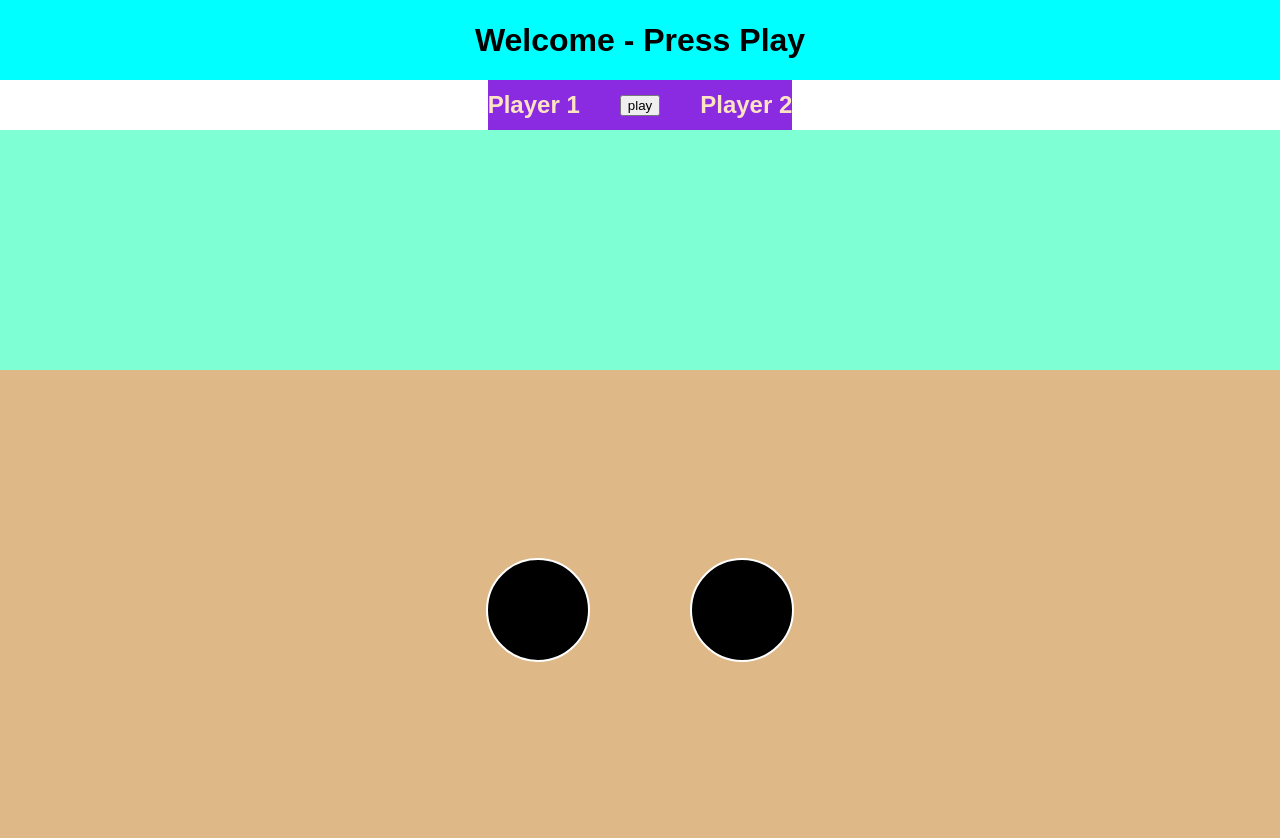
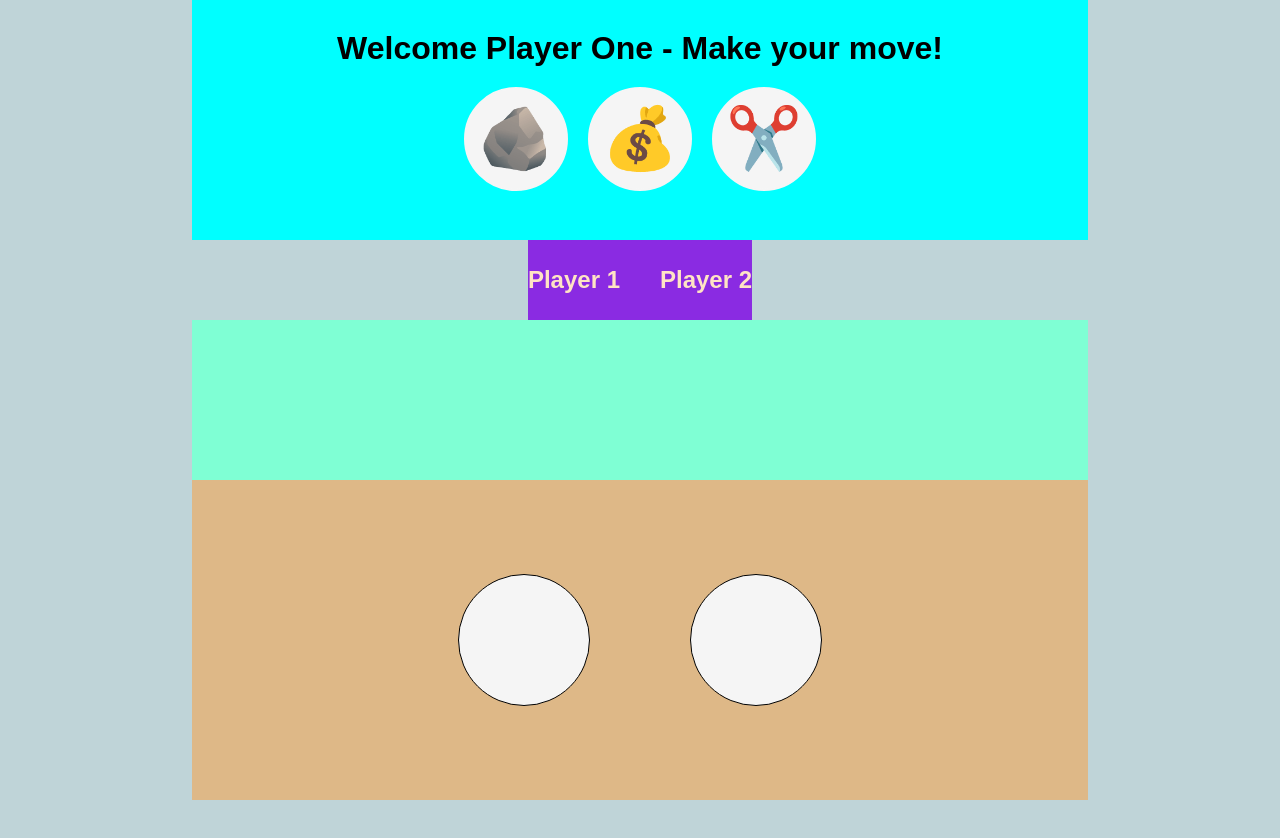
Before and after one commit to GamerShabandari/sten_sax_pase, a plain HTML site: page index.html in a window 1280 px wide. After the commit the page ends 800 px from the top, so only its background shows below. Drawn offline with nearby package versions, Linux system fonts and the light colour scheme.

Commit message:
massa animationer och design

```diff
--- a/index.html
+++ b/index.html
@@ -12,11 +12,18 @@
 </head>
 
 <body>
-    <header class="header"><h1>Welcome - Press Play</h1></header>
-    <div class="buttonContainer">
-        <h2>Player 1</h2>
-        <button id="playBtn">play</button>
-        <h2>Player 2</h2>
+    <div class="gameBorder">
+        <header class="header">
+            <h1>Welcome Player One - Make your move!</h1>
+            <div class="moveContainer">
+                <div id="rockBtn">🪨</div>
+                <div id="paperBtn">💰</div>
+                <div id="scissorBtn">✂️</div>
+            </div>
+        </header>
+        <div class="playersContainer">
+            <h2 class="playerOneH1">Player 1</h2>
+            <h2 class="playerTwoH1">Player 2</h2>
         </div>
         <div id="pointContainer">
             <div id="playerOnePoint"></div>
@@ -28,6 +35,8 @@
             <div id="playerTwo"></div>
         </div>
 
+    </div>
+
 
 </body>
 
--- a/script.js
+++ b/script.js
@@ -1,33 +1,68 @@
-const playBtn = document.getElementById("playBtn");
+//const playBtn = document.getElementById("playBtn");
+const rockBtn = document.getElementById("rockBtn");
+const paperBtn = document.getElementById("paperBtn");
+const scissorBtn = document.getElementById("scissorBtn");
 const gameContainer = document.getElementById("gameContainer");
 const playerOne = document.getElementById("playerOne");
 const playerTwo = document.getElementById("playerTwo");
 const playerOnePoint = document.getElementById("playerOnePoint");
 const playerTwoPoint = document.getElementById("playerTwoPoint");
 
-
 let player1points = 0;
 
 let player2points = 0;
 
-gsap.from(".header", {y: -100, duration: 2, ease: "elastic"});
-gsap.from(".buttonContainer", {x: -1000, duration: 2, ease: "elastic"});
+gsap.from(".header", { y: -100, duration: 2.5, ease: "elastic" });
+gsap.from(".playersContainer", { x: -1000, duration: 2.5, ease: "elastic" });
+gsap.from("#pointContainer", { y: -1000, duration: 2.5, ease: "elastic" });
+gsap.from("#gameContainer", { y: 1000, duration: 2.5, ease: "elastic" });
 
-// knapp för att köra random runda
+gsap.from("#rockBtn", { y: -1000, duration: 2.6, delay: 0.8, ease: "bounce" });
+gsap.from("#paperBtn", { y: -1000, duration: 2.6, delay: 0.9, ease: "bounce" });
+gsap.from("#scissorBtn", { y: -1000, duration: 2.6, delay: 1, ease: "bounce" });
 
-playBtn.addEventListener("click", () => {
-    playGame();
+
+gsap.from("#playerOne", { y: -1000, duration: 2.7, delay: 1.1, ease: "bounce" });
+gsap.from("#playerTwo", { y: -1000, duration: 2.7, delay: 1.2, ease: "bounce" });
+
+gsap.from(".playerOneH1", { x: -1000, duration: 2.8, delay: 1.2, ease: "bounce" });
+gsap.from(".playerTwoH1", { x: +1000, duration: 2.8, delay: 1.2, ease: "bounce" });
+
+
+
+
+// knappar för att välja ditt drag
+
+rockBtn.addEventListener("click", () => {
+    playGame(0);
+});
+
+scissorBtn.addEventListener("click", () => {
+    playGame(1);
+});
+
+paperBtn.addEventListener("click", () => {
+    playGame(2);
 });
 
 
-// slumpa två olika "kast och ränkna poäng
-function playGame() {
+// slumpa datorns "kast och ränkna poäng
+function playGame(yourMove) {
 
     // 0 är sten
     // 1 är sax
     // 2 är påse
 
-    let playerOnesHand = Math.floor(Math.random() * 3);
+    playerOne.style.backgroundColor = "whitesmoke";
+
+    playerTwo.style.backgroundColor = "whitesmoke";
+
+    playerOne.style.fontSize = "4rem";
+
+    playerTwo.style.fontSize = "4rem";
+
+
+    let playerOnesHand = yourMove;
     let playerTwosHand = Math.floor(Math.random() * 3);
 
     if (playerOnesHand === 0 && playerTwosHand === 0) {
@@ -53,13 +88,24 @@ function playGame() {
 
         player2points++;
 
+        playerTwo.style.backgroundColor = "green";
+        playerTwo.style.fontSize = "7rem";
+
+
+
         renderGame("✂️", "🪨", player1points, player2points);
+
+
     }
 
     if (playerOnesHand === 2 && playerTwosHand === 0) {
         player1points++;
 
         player2points;
+
+        playerOne.style.backgroundColor = "green";
+        playerOne.style.fontSize = "7rem";
+
         renderGame("💰", "🪨", player1points, player2points);
 
     }
@@ -68,7 +114,13 @@ function playGame() {
         player1points++;
 
         player2points;
+
+        playerOne.style.backgroundColor = "green";
+        playerOne.style.fontSize = "7rem";
+
         renderGame("🪨", "✂️", player1points, player2points);
+
+
 
     }
 
@@ -77,7 +129,14 @@ function playGame() {
         player1points;
 
         player2points++;
+
+        playerTwo.style.backgroundColor = "green";
+        playerTwo.style.fontSize = "7rem";
+
+
         renderGame("💰", "✂️", player1points, player2points);
+
+
 
     }
 
@@ -85,12 +144,22 @@ function playGame() {
         player1points;
 
         player2points++;
+
+        playerTwo.style.backgroundColor = "green";
+        playerTwo.style.fontSize = "7rem";
+
+
         renderGame("🪨", "💰", player1points, player2points);
+
+
 
     }
 
     if (playerOnesHand === 1 && playerTwosHand === 2) {
         player1points++;
+
+        playerOne.style.backgroundColor = "green";
+        playerOne.style.fontSize = "7rem";
 
         player2points;
         renderGame("✂️", "💰", player1points, player2points);
--- a/style.css
+++ b/style.css
@@ -1,17 +1,27 @@
 body {
+    display: flex;
+    justify-content: center;
+    width: 100vw;
     margin: 0%;
     font-family: Arial, Helvetica, sans-serif;
     font-weight: 200;
-    height: auto
+    height: auto;
+    background-color: rgb(191, 212, 216);
 
 }
 
+.gameBorder{
+    width: 70%;
+}
+
 header{
+    padding: 20px;
     display: flex;
+    flex-direction: column;
     justify-content: center;
     align-items: center;
     background-color: aqua;
-    height: 10vh;
+    height: 25vh;
 }
 
 header h1{
@@ -23,10 +33,75 @@ header h1{
 
 }
 
+.moveContainer{
+    margin: 20px;
+    display: flex;
+    justify-content: space-between;
+    align-items: center;
+    gap: 20px;
+}
 
-.buttonContainer{
+#rockBtn{
+    display: flex;
+    flex-direction: column;
+    justify-content: center;
+    border: 2px solid whitesmoke;
+    background-color: whitesmoke;
+    border-radius: 50%;
+    text-align: center;
+    width: 100px;
+    height: 100px;
+    font-size: 3.8rem;
+}
+
+#rockBtn:hover {
+    border: 2px solid blueviolet;
+}
+
+#scissorBtn{
+
+    border: 2px solid whitesmoke;
+    display: flex;
+    flex-direction: column;
+    justify-content: center;
+    border: 2px solid whitesmoke;
+    background-color: whitesmoke;
+    border-radius: 50%;
+    text-align: center;
+    width: 100px;
+    height: 100px;
+    font-size: 3.8rem;
+
+}
+
+#scissorBtn:hover {
+    border: 2px solid blueviolet;
+}
+
+#paperBtn{
+
+    border: 2px solid whitesmoke;
+    display: flex;
+    flex-direction: column;
+    justify-content: center;
+    border: 2px solid whitesmoke;
+    background-color: whitesmoke;
+    border-radius: 50%;
+    text-align: center;
+    width: 100px;
+    height: 100px;
+    font-size: 3.8rem;
+
+}
+
+#paperBtn:hover {
+    border: 2px solid blueviolet;
+}
+
+
+.playersContainer{
     background-color: blueviolet;
-    height: 50px;
+    height: 10vh;
     gap: 40px;
     display: flex;
     justify-content: center;
@@ -41,7 +116,7 @@ header h1{
     justify-content: center;
     align-items: center;
     gap: 100px;
-    height: 30vh;
+    height: 20vh;
     font-size: 5rem;
     background-color: aquamarine;
 }
@@ -52,27 +127,35 @@ header h1{
     align-items: center;
     display: flex;
     gap: 100px;
-    height: 60vh;
+    height: 40vh;
     font-size: 5rem;
 
 }
 
 #playerOne {
-    width: 100px;
-    height: 100px;
-    background-color: black;
-    border: 2px solid white;
+    display: flex;
+    flex-direction: column;
+    justify-content: center;
+    width: 130px;
+    height: 130px;
+    background-color: whitesmoke;
+    border: 1px solid black;
     border-radius: 50%;
     text-align: center;
+    font-size: 4rem;
 
 }
 
 #playerTwo {
-    width: 100px;
-    height: 100px;
-    background-color: black;
-    border: 2px solid white;
+    display: flex;
+    flex-direction: column;
+    justify-content: center;
+    width: 130px;
+    height: 130px;
+    background-color: whitesmoke;
+    border: 1px solid black;
     border-radius: 50%;
     text-align: center;
+    font-size: 4rem;
 
 }
```
Lines whose indentation alone changed are shown as unchanged.
